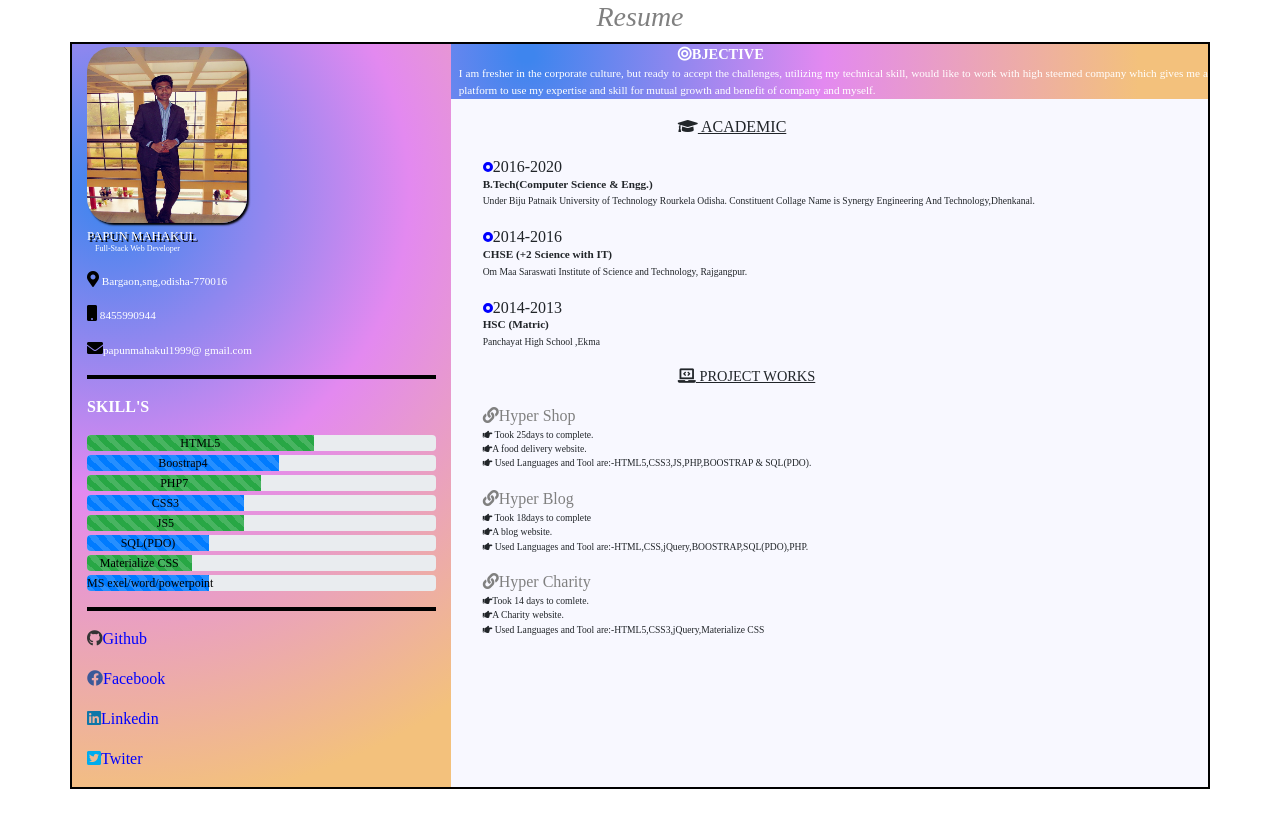
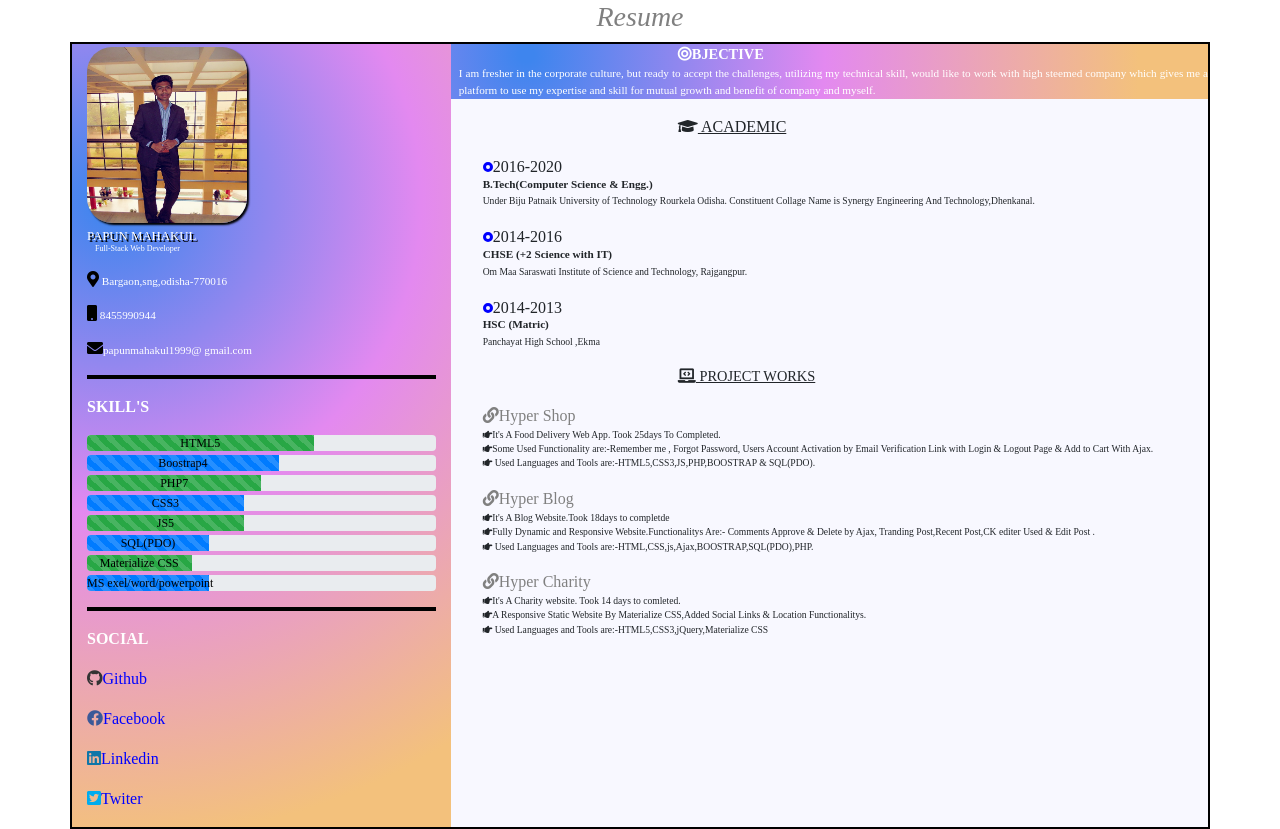
Before and after one commit to papunkumar101/Resume, a plain HTML site: page index.html in a window 1280 px wide. Before the commit the page ends 800 px from the top, so only its background shows below. Drawn offline with nearby package versions, Linux system fonts and the light colour scheme; a web font is replaced by a local one.

Commit message:
Update index.html

```diff
--- a/index.html
+++ b/index.html
@@ -65,7 +65,7 @@
 </div>
 
 
-      <hr style="border:2px solid black;">
+      <hr style="border:2px solid black;"><p><strong>SOCIAL</strong></p>
        <ul class="list-unstyled">
          <li><a href="https://github.com/papunkumar101" style="text-decoration: none;color:#00F;"
          onMouseOver="this.style.color='#d754f6'"
@@ -107,15 +107,15 @@
       <ul class="list-unstyled">
           <li style="margin-left:2rem;font-size:0.7rem;"><a href="http://hyperdokan.cf/" style="text-decoration:none;color:gray;"
           onMouseOver="this.style.color='#0F0'"
-          onMouseOut="this.style.color='#00F'"><p style="font-size:1rem;"><i class="fas fa-link"> </i>Hyper Shop</p></a><small style="font-size:0.6rem;display:block;margin-top:-1rem;"><i class="fas fa-hand-point-right"> </i> Took 25days to complete.</small><small style="font-size:0.6rem;display:block;"><i class="fas fa-hand-point-right"> </i>A food delivery website.</small><small style="font-size:0.6rem;display:block;"><i class="fas fa-hand-point-right"> </i> Used Languages and Tool  are:-HTML5,CSS3,JS,PHP,BOOSTRAP & SQL(PDO).</small></li>
+          onMouseOut="this.style.color='#00F'"><p style="font-size:1rem;"><i class="fas fa-link"> </i>Hyper Shop</p></a><small style="font-size:0.6rem;display:block;margin-top:-1rem;"><i class="fas fa-hand-point-right"> </i>It's A Food Delivery Web App. Took 25days To Completed.</small><small style="font-size:0.6rem;display:block;"><i class="fas fa-hand-point-right"> </i>Some Used Functionality are:-Remember me , Forgot Password, Users Account Activation by Email Verification Link with Login & Logout Page & Add to Cart With Ajax. </small><small style="font-size:0.6rem;display:block;"><i class="fas fa-hand-point-right"> </i> Used Languages and Tools  are:-HTML5,CSS3,JS,PHP,BOOSTRAP & SQL(PDO).</small></li>
 
           <li style="margin-left:2rem;font-size:0.7rem;"><a href="http://hyperblog.cf/" style="text-decoration: none;color:gray;"
           onMouseOver="this.style.color='#0F0'"
           onMouseOut="this.style.color='#00F'">
-          <p style="font-size:1rem;margin-top:1rem;"><i class="fas fa-link"> </i>Hyper Blog</p></a><small style="font-size:0.6rem;display:block;margin-top:-1rem;"><i class="fas fa-hand-point-right"> </i> Took 18days to complete</small><small style="font-size:0.6rem;display:block;"><i class="fas fa-hand-point-right"> </i>A blog website.</small><small style="font-size:0.6rem;display:block;"><i class="fas fa-hand-point-right"> </i> Used Languages and Tool are:-HTML,CSS,jQuery,BOOSTRAP,SQL(PDO),PHP.</small></li>
+          <p style="font-size:1rem;margin-top:1rem;"><i class="fas fa-link"> </i>Hyper Blog</p></a><small style="font-size:0.6rem;display:block;margin-top:-1rem;"><i class="fas fa-hand-point-right"> </i>It's A Blog Website.Took 18days to completde</small><small style="font-size:0.6rem;display:block;"><i class="fas fa-hand-point-right"> </i>Fully Dynamic and Responsive Website.Functionalitys Are:- Comments Approve & Delete by Ajax, Tranding Post,Recent Post,CK editer Used & Edit Post .</small><small style="font-size:0.6rem;display:block;"><i class="fas fa-hand-point-right"> </i> Used Languages and Tools are:-HTML,CSS,js,Ajax,BOOSTRAP,SQL(PDO),PHP.</small></li>
 
           <li style="margin-left:2rem;font-size:0.7rem;"><a href="http://hypercharity.cf/" style="text-decoration: none;color:gray;" onMouseOver="this.style.color='#0F0'"
-          onMouseOut="this.style.color='#00F'"><p style="font-size:1rem;margin-top:1rem;"><i class="fas fa-link"> </i>Hyper Charity</p></a><small style="font-size:0.6rem;display:block;margin-top:-1rem;"><i class="fas fa-hand-point-right"> </i>Took 14 days to comlete.</small><small style="font-size:0.6rem;display:block;"><i class="fas fa-hand-point-right"> </i>A Charity website.</small><small style="font-size:0.6rem;display:block;"><i class="fas fa-hand-point-right"> </i> Used Languages and Tool are:-HTML5,CSS3,jQuery,Materialize CSS</small></li>
+          onMouseOut="this.style.color='#00F'"><p style="font-size:1rem;margin-top:1rem;"><i class="fas fa-link"> </i>Hyper Charity</p></a><small style="font-size:0.6rem;display:block;margin-top:-1rem;"><i class="fas fa-hand-point-right"> </i>It's A Charity website. Took 14 days to comleted.</small><small style="font-size:0.6rem;display:block;"><i class="fas fa-hand-point-right"> </i>A Responsive Static Website By Materialize CSS,Added Social Links & Location Functionalitys.</small><small style="font-size:0.6rem;display:block;"><i class="fas fa-hand-point-right"> </i> Used Languages and Tools are:-HTML5,CSS3,jQuery,Materialize CSS</small></li>
 
         </ul>
    </div><!--  PROJECT WORK SECTION CLOSE  -->
@@ -127,7 +127,6 @@
 </div><!-- MAIN DIV CLOSE -->
 </div><!-- MAIN DIV CLOSE -->
     <!-- Optional JavaScript -->
-    <script> alert("Please Click On Links And Visit My Projects");</script>
 
     <!-- jQuery first, then Popper.js, then Bootstrap JS -->
     <script src="https://code.jquery.com/jquery-3.3.1.slim.min.js" integrity="sha384-q8i/X+965DzO0rT7abK41JStQIAqVgRVzpbzo5smXKp4YfRvH+8abtTE1Pi6jizo" crossorigin="anonymous"></script>
```
